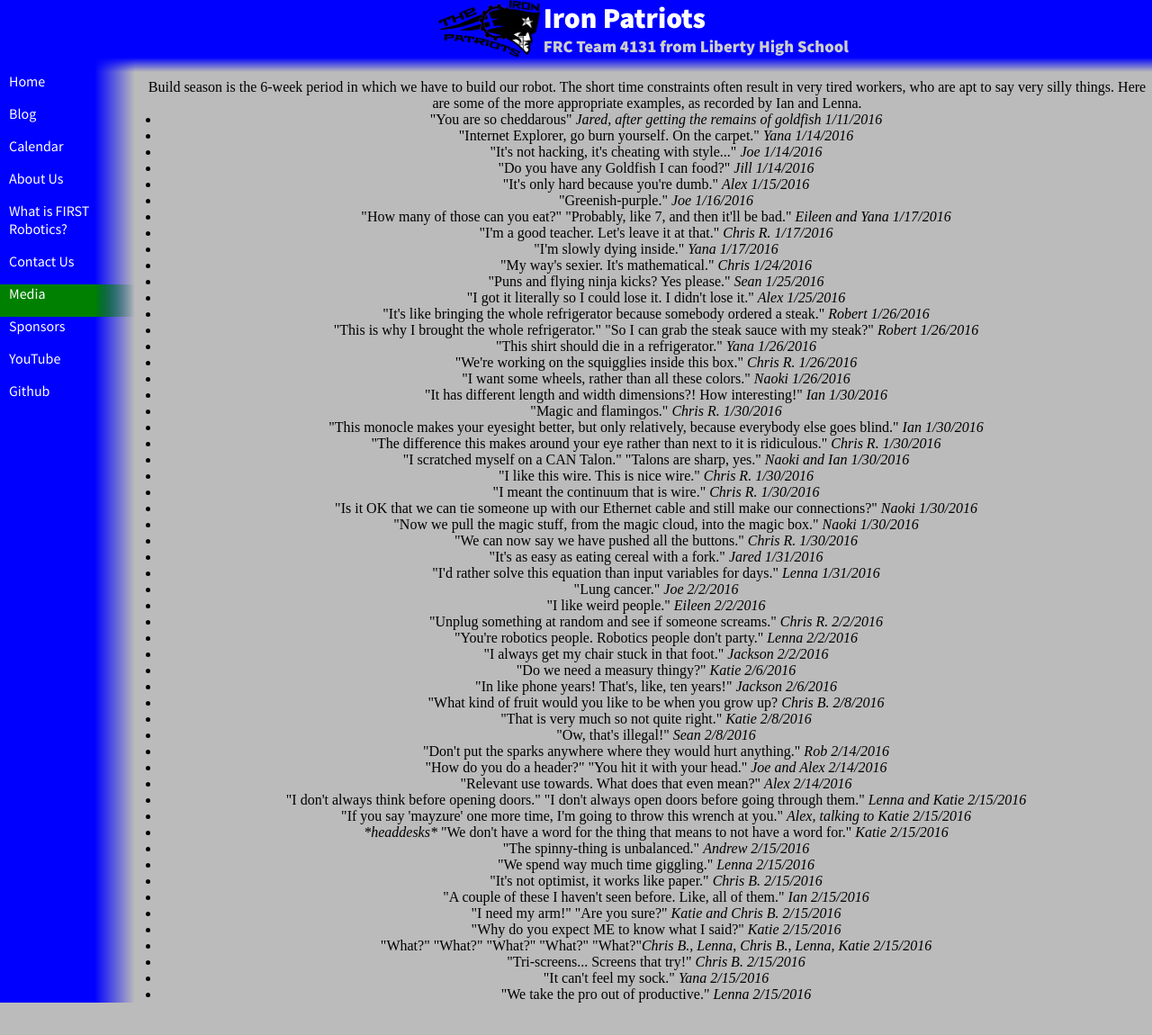
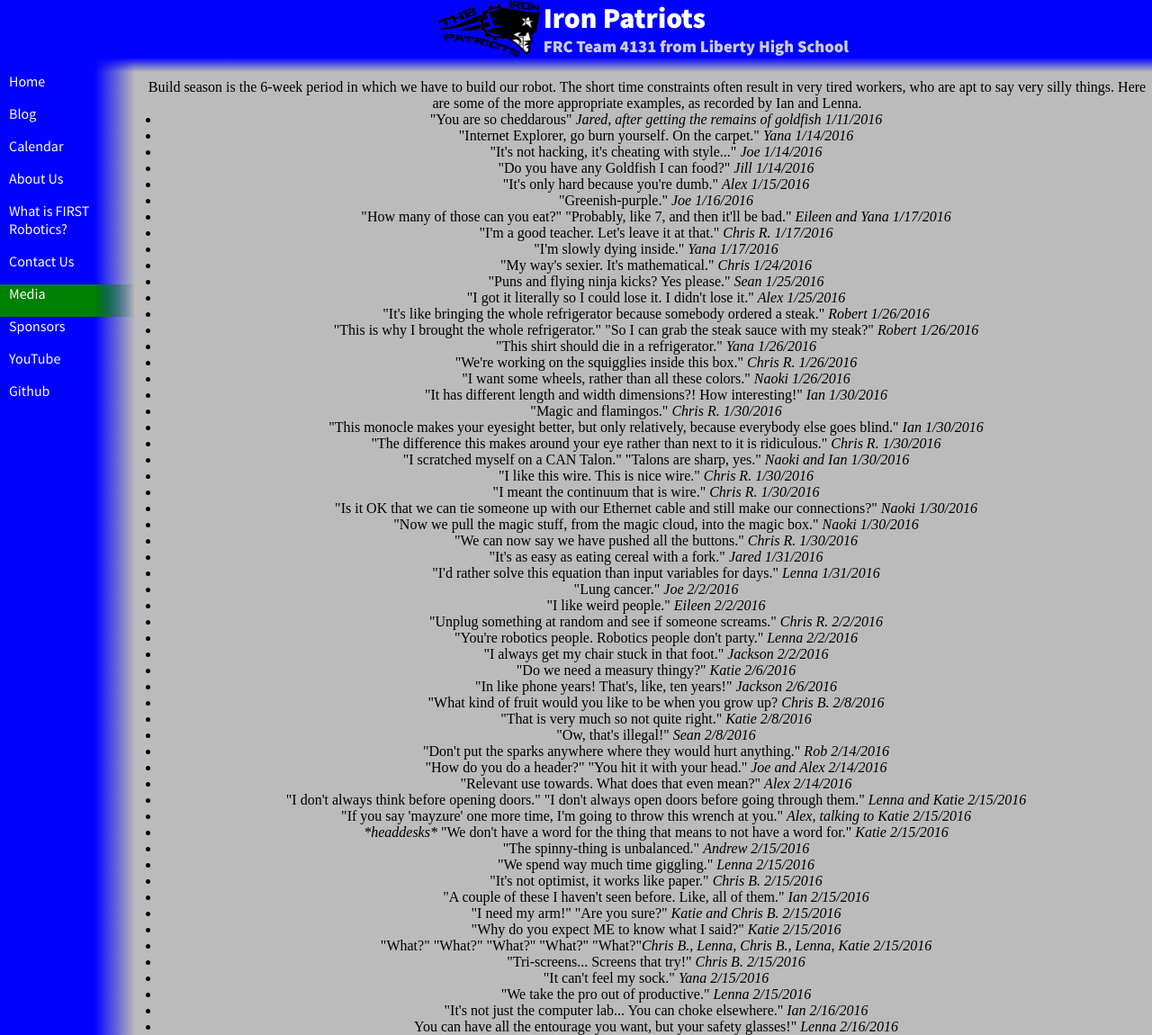
Before and after one commit to katiebugmoon/FRC4131.github.io, a Jekyll site: the page built from media/2016/quotes.html, in a window 1280 px wide. Shown: the whole page at 90% size. Built offline with Jekyll 4.4.1, drawn with Linux system fonts in a browser that asks for light colours; nearby versions of some CDN libraries; before the commit the page ends 1114 px from its top, so only the background shows below that.

Commit message:
Update quotes.html

```diff
--- a/media/2016/quotes.html
+++ b/media/2016/quotes.html
@@ -59,5 +59,7 @@ title: Build Season 2016 Quotes
 	<li>"Tri-screens... Screens that try!" <i>Chris B. 2/15/2016</i></li>
 	<li>"It can't feel my sock." <i>Yana 2/15/2016</i></li>
 	<li>"We take the pro out of productive." <i>Lenna 2/15/2016</i></li>
+	<li>"It's not just the computer lab... You can choke elsewhere." <i>Ian 2/16/2016</i></li>
+	<li>You can have all the entourage you want, but your safety glasses!" <i>Lenna 2/16/2016</i></li>
 </ul>
 <center>
```
